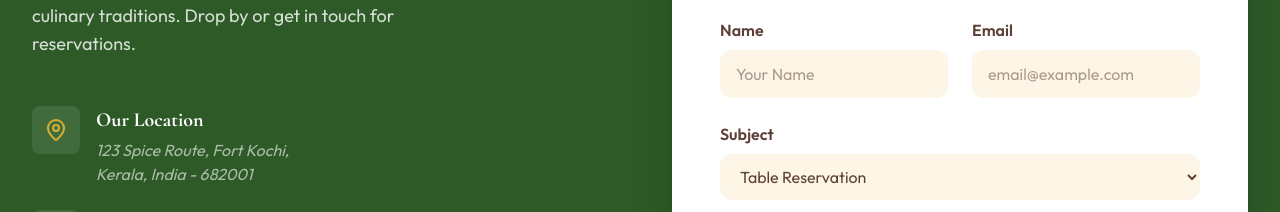
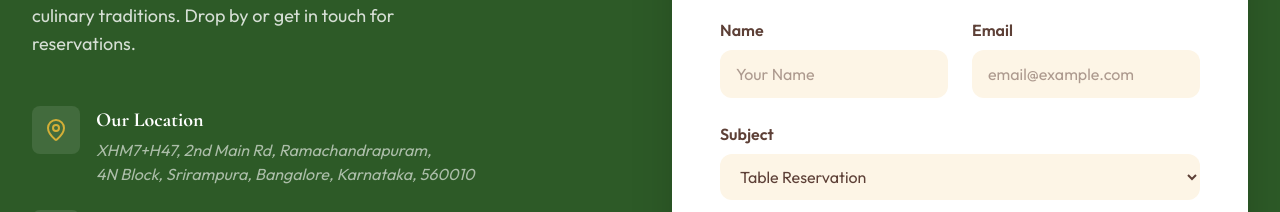
Before and after one commit to aispeaksfinance-wq/the-unique-kerala-hotel, a React (Vite) app: page / in a window 1280 px wide. Shown: the part 4424-4636 px from the top of the page. Built offline with nearby package versions, Linux system fonts and the light colour scheme.

Commit message:
feat: implement Contact section component with contact details, social links, and a message form.

```diff
--- a/src/components/Contact.tsx
+++ b/src/components/Contact.tsx
@@ -27,7 +27,7 @@ const Contact = () => {
                                 </div>
                                 <div>
                                     <h4 className="font-bold text-xl mb-1">Our Location</h4>
-                                    <p className="text-white/60 italic">123 Spice Route, Fort Kochi,<br />Kerala, India - 682001</p>
+                                    <p className="text-white/60 italic">XHM7+H47, 2nd Main Rd, Ramachandrapuram,<br />4N Block, Srirampura, Bangalore, Karnataka, 560010</p>
                                 </div>
                             </div>
 
```
